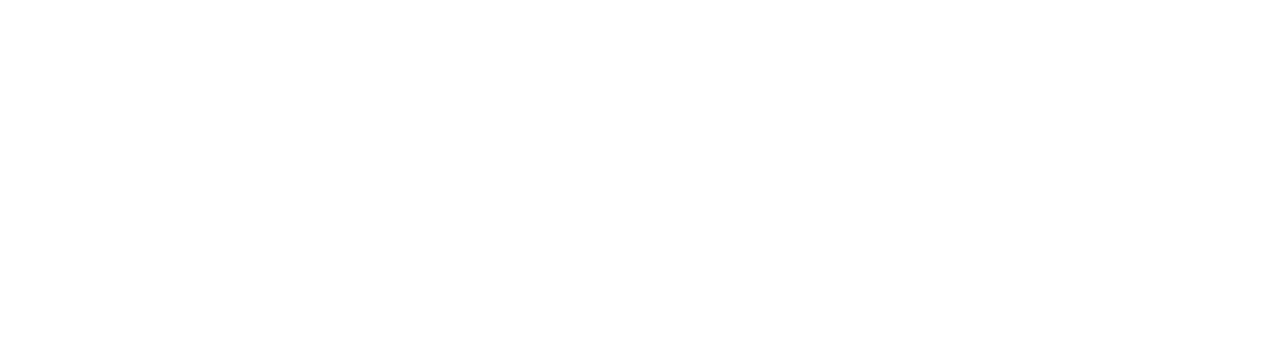
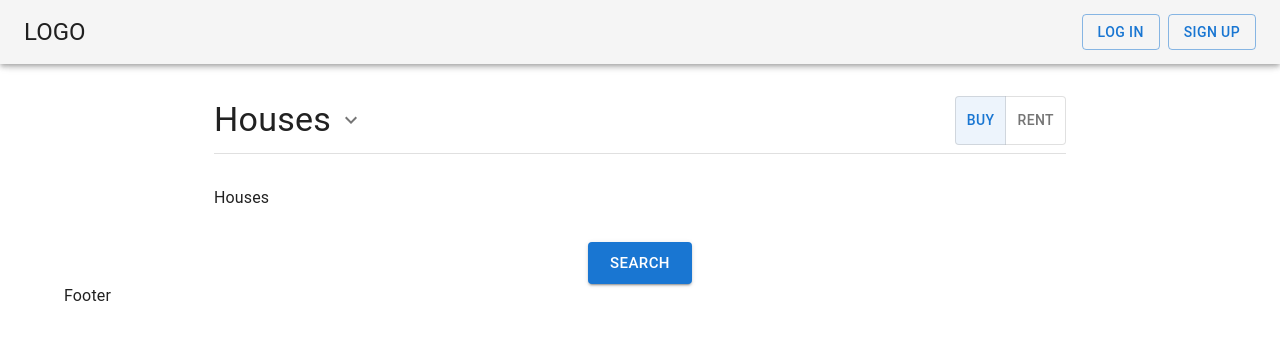
Before and after one commit to picl-m/MERN-stack-real-estate-marketplace-website, a React (Create React App) app in the folder client/: page /search/houses in a window 1280 px wide. Before the commit this address had no page. Shown: the top 340 px of the page. Built offline with nearby package versions, Linux system fonts and the light colour scheme.

Commit message:
react router changes

```diff
--- a/client/package.json
+++ b/client/package.json
@@ -23,8 +23,8 @@
   },
   "scripts": {
     "start": "react-scripts start",
-    "build": "react-scripts build",
-    "test": "react-scripts test",
+    "build": "react=scripts build",
+    "test": "react=scripts test",
     "eject": "react-scripts eject"
   },
   "eslintConfig": {
--- a/client/src/index.tsx
+++ b/client/src/index.tsx
@@ -1,13 +1,15 @@
 import React from 'react';
 import ReactDOM from 'react-dom/client';
-import { BrowserRouter, Routes, Route, Navigate } from "react-router-dom";
+import { BrowserRouter, Routes, Route } from "react-router-dom";
 import "./index.css";
 import { CssBaseline, ThemeProvider, createTheme } from "@mui/material";
 
-import HomePage from "./pages/HomePage/index"
-import Search from "./pages/Search/index"
-import Lead from "./pages/Lead/index";
-import LeadList from "./pages/LeadList/index";
+import HomePage from "./pages/HomePage/index";
+import Search from "./pages/Search/index";
+import SearchResults from "./pages/SearchResults/index";
+import Error from "./pages/Error/index";
+//import Lead from "./pages/Lead/index";
+//import LeadList from "./pages/LeadList/index";
 
 const theme = createTheme({
 
@@ -19,14 +21,22 @@
 root.render(
   <React.StrictMode>
     <ThemeProvider theme={theme}>
-      <CssBaseline/>
+      <CssBaseline />
       <BrowserRouter>
         <Routes>
-          <Route path="" element={<HomePage/>} />
-          <Route path="search" element={<Search/>} />
-          <Route path="chci-nabidku" element={<Lead/>} />
-          <Route path="seznam" element={<LeadList/>} />
-          {/*<Route path="*" element={<Navigate to="" />} />*/}
+          <Route path="" element={<HomePage />} />
+          <Route path="search">
+            <Route path="houses" element={<Search estateType="houses"/>}>
+              <Route path="results" element={<SearchResults estateType="houses"/>} />
+            </Route>
+            <Route path="apartments" element={<Search estateType="apartments"/>}>
+              <Route path="results" element={<SearchResults estateType="apartments"/>} />
+            </Route>
+            <Route path="land" element={<Search estateType="land"/>}>
+              <Route path="results" element={<SearchResults estateType="land"/>} />
+            </Route>
+          </Route>
+          <Route path="*" element={<Error/>} />
         </Routes>
       </BrowserRouter>
     </ThemeProvider>
--- /dev/null
+++ b/client/src/pages/Error/index.tsx
@@ -0,0 +1,8 @@
+import { Typography } from "@mui/material";
+import React from "react";
+
+export default function Error() {
+    return (
+        <Typography>This page could not be found</Typography>
+    )
+}
--- a/client/src/pages/HomePage/index.tsx
+++ b/client/src/pages/HomePage/index.tsx
@@ -23,7 +23,7 @@
                         <Grid container justifyContent="center" spacing={2} sx={{ mt: 2 }}>
                             <Grid item width={{ xs: 115 ,sm: 150, lg: 220 }}>
                                 <Card>
-                                    <CardActionArea component={RouterLink} to="/search?estate_type=apartments">
+                                    <CardActionArea component={RouterLink} to="/search/apartments">
                                         <CardContent>
                                             <Stack spacing={1} alignItems="center">
                                                 <Apartment fontSize="large"/>
@@ -35,7 +35,7 @@
                             </Grid>
                             <Grid item width={{ xs: 115 ,sm: 150, lg: 220 }}>
                                 <Card>
-                                    <CardActionArea component={RouterLink} to="/search?estate_type=houses">
+                                    <CardActionArea component={RouterLink} to="/search/houses">
                                         <CardContent>
                                             <Stack spacing={1} alignItems="center">
                                                 <House fontSize="large"/>
@@ -47,7 +47,7 @@
                             </Grid>
                             <Grid item width={{ xs: 115 ,sm: 150, lg: 220 }}>
                                 <Card>
-                                    <CardActionArea component={RouterLink} to="/search?estate_type=land">
+                                    <CardActionArea component={RouterLink} to="/search/land">
                                         <CardContent>
                                             <Stack spacing={1} alignItems="center">
                                                 <Landscape fontSize="large"/>
--- a/client/src/pages/Search/index.tsx
+++ b/client/src/pages/Search/index.tsx
@@ -1,5 +1,5 @@
 import React, { useState } from "react";
-import { useSearchParams, Link as RouterLink } from "react-router-dom";
+import { Link as RouterLink } from "react-router-dom";
 import { Container, Toolbar, Menu, MenuItem, Typography, IconButton, Stack, Divider, ToggleButtonGroup, ToggleButton, Box, Button } from "@mui/material"
 import { KeyboardArrowDown } from "@mui/icons-material";
 
@@ -26,13 +26,15 @@
     max_price?: number;
 }
 
-export default function HomePage() {
+interface HomePageProps {
+    estateType: EstateType;
+}
+
+export default function HomePage(props: HomePageProps) {
     const [estateTypeAnchor, setEstateTypeAnchor] = useState<null | HTMLElement>(null);
     const estateTypeMenuOpen = Boolean(estateTypeAnchor);
 
-    const [currentSearchParams] = useSearchParams();
-    const estateType = currentSearchParams.get("estate_type") as EstateType ?? "apartments";
-    const displayEstateType = estateType.charAt(0).toUpperCase() + estateType.slice(1);
+    const displayEstateType = props.estateType.charAt(0).toUpperCase() + props.estateType.slice(1);
 
     const [dealType, setDealType] = useState<DealType>("sale");
     const [searchParams, setSearchParams] = useState<SearchParams>({ room_type: [], extras: [] });
@@ -43,13 +45,13 @@
 
     const getSearchURL = () => {
         let searchURL = new URLSearchParams([...Object.entries(searchParams)]);
-        searchURL.append("estate_type", estateType);
+        searchURL.append("estate_type", props.estateType);
         searchURL.append("deal_type", dealType);
-        return ("/results?" + searchURL);
+        return ("results?" + searchURL);
     }
 
     const getEstateForm = () => {
-        switch(estateType) {
+        switch(props.estateType) {
             case "houses":
                 return(
                     <HousesForm searchParams={searchParams} updateSearchParams={updateSearchParams}/>
--- /dev/null
+++ b/client/src/pages/SearchResults/index.tsx
@@ -0,0 +1,17 @@
+import { Typography } from "@mui/material";
+import React from "react";
+import { useSearchParams } from "react-router-dom";
+
+import { EstateType } from "../Search";
+
+interface HomePageProps {
+    estateType: EstateType;
+}
+
+export default function SearchResults(props: HomePageProps) {
+    const [currentSearchParams] = useSearchParams();
+
+    return (
+        <Typography>{props.estateType + ": " + currentSearchParams}</Typography>
+    )
+}
```
